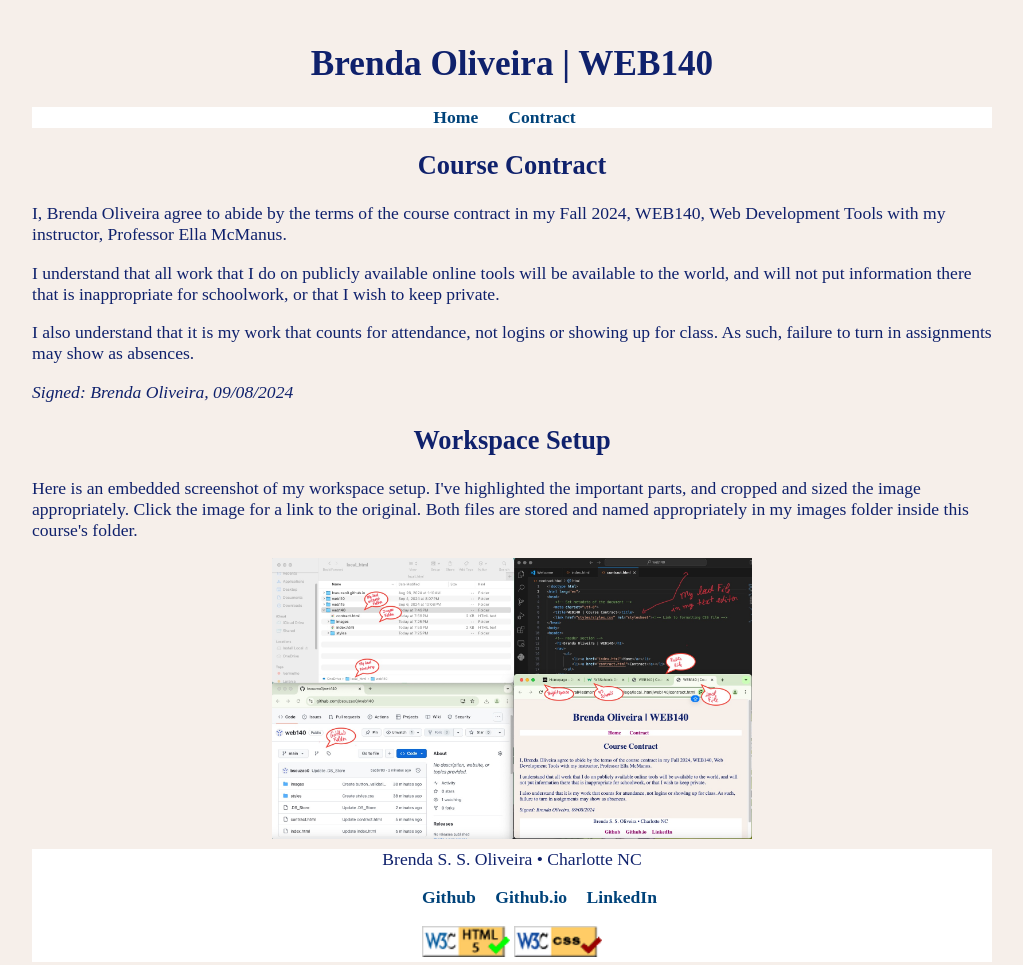
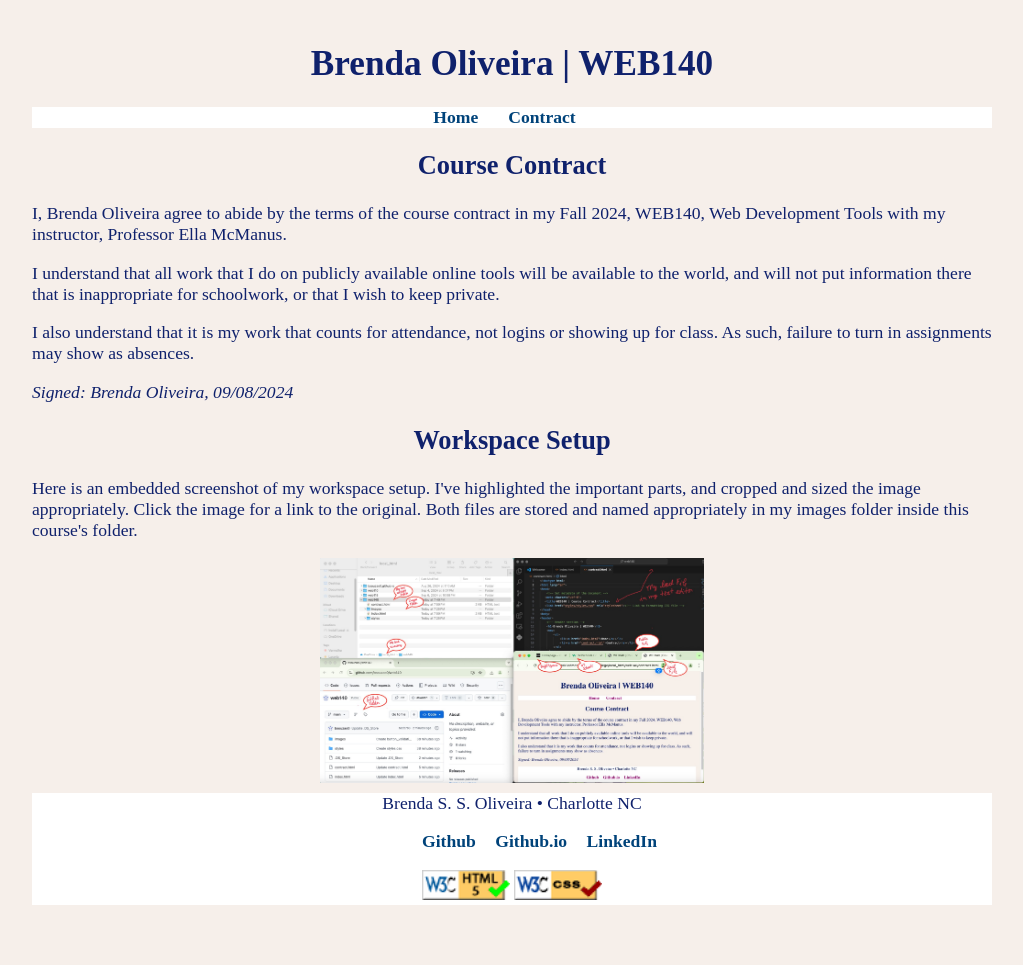
Before and after one commit to bsouzao0/web140, a plain HTML site: page contract.html in a window 1280 px wide. Shown: the whole page, without its empty margins (128-1151 px from the left). After the commit the page ends 925 px from the top, so only its background shows below. Drawn offline with Linux system fonts and the light colour scheme.

Commit message:
Update styles.css

```diff
--- a/styles/styles.css
+++ b/styles/styles.css
@@ -71,8 +71,8 @@ a:link {
 
 /* Img */
 .center {
-	display: block;
-   width: 50%;
+	display: flex;
+   width: 40%;
 	margin-left: auto;
 	margin-right: auto;
  }
```
